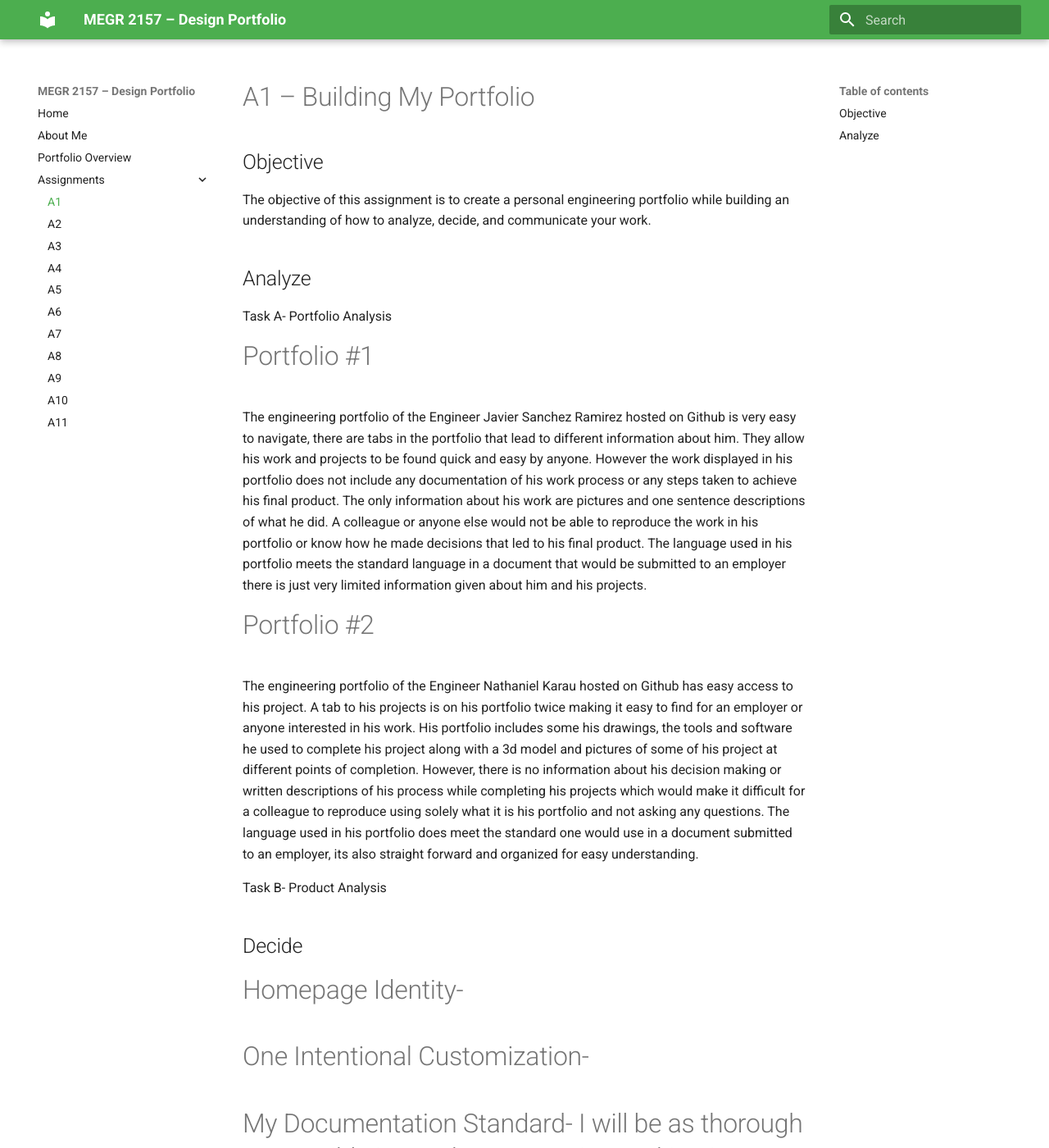
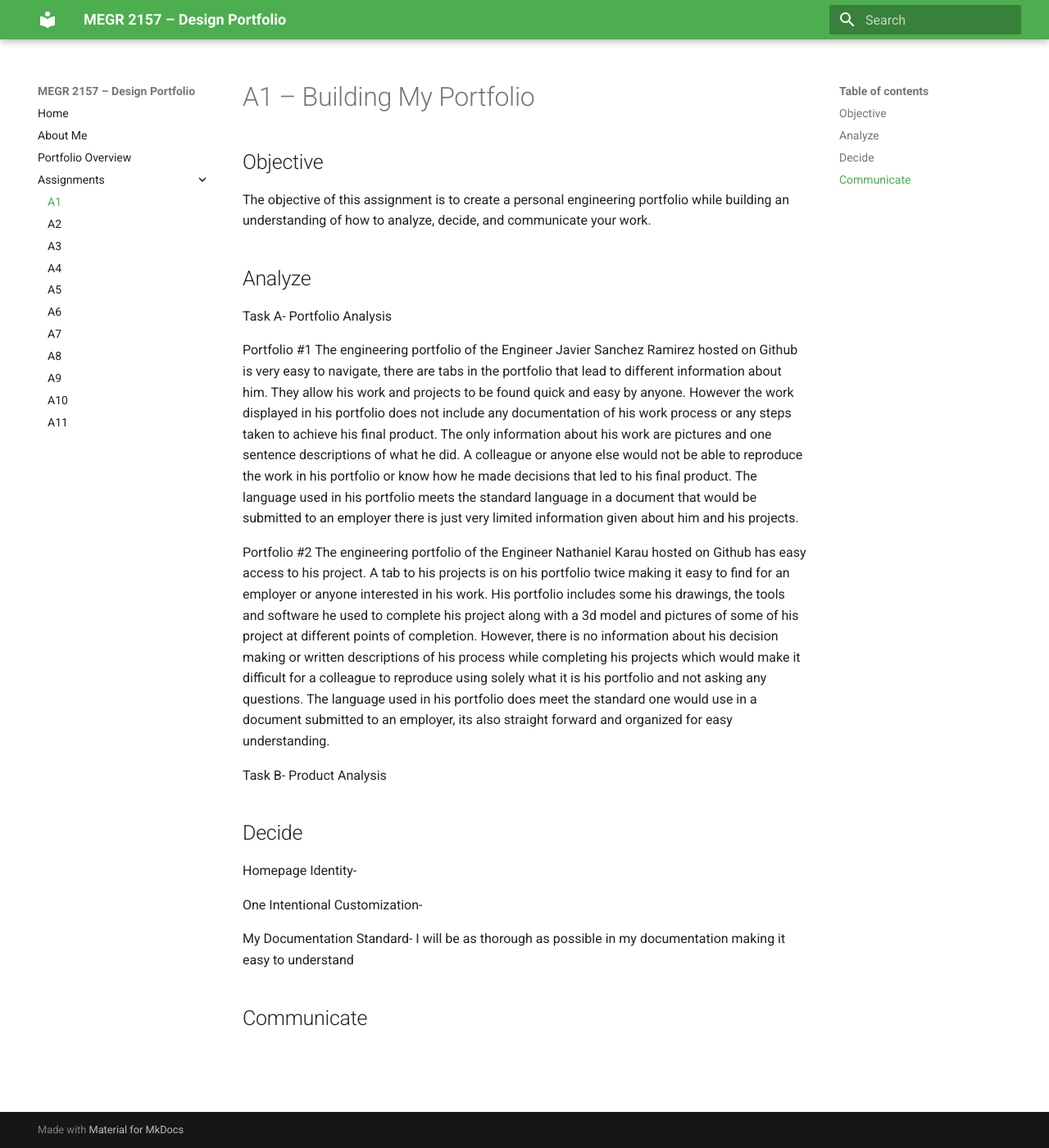
Before and after one commit to yazii03/megr2157-portfolio, an MkDocs documentation site: the page built from docs/assignments/A01/index.md, in a window 1280 px wide and 1400 px high. Shown: the whole window at 82% size. Built offline with MkDocs 1.6.1 and Material for MkDocs 9.7.7, drawn with Linux system fonts in a browser that asks for light colours.

```diff
--- a/docs/assignments/A01/index.md
+++ b/docs/assignments/A01/index.md
@@ -5,17 +5,21 @@ The objective of this assignment is to create a personal engineering portfolio w
 
 ## Analyze
 Task A- Portfolio Analysis
-#Portfolio #1
+
+Portfolio #1
 The engineering portfolio of the Engineer Javier Sanchez Ramirez hosted on Github is very easy to navigate, there are tabs in the portfolio that lead to different information about him. They allow his work and projects to be found quick and easy by anyone. However the work displayed in his portfolio does not include any documentation of his work process or any steps taken to achieve his final product. The only information about his work are pictures and one sentence descriptions of what he did. A colleague or anyone else would not be able to reproduce the work in his portfolio or know how he made decisions that led to his final product. The language used in his portfolio meets the standard language in a document that would be submitted to an employer there is just very limited information given about him and his projects.
-#Portfolio #2
+
+Portfolio #2
 The engineering portfolio of the Engineer Nathaniel Karau hosted on Github has easy access to his project. A tab to his projects is on his portfolio twice making it easy to find for an employer or anyone interested in his work. His portfolio includes some his drawings, the tools and software he used to complete his project along with a 3d model and pictures of some of his project at different points of completion. However, there is no information about his decision making or written descriptions of his process while completing his projects which would make it difficult for a colleague to reproduce using solely what it is his portfolio and not asking any questions. The language used in his portfolio does meet the standard one would use in a document submitted to an employer, its also straight forward and organized for easy understanding.
 
 Task B- Product Analysis
 
 ## Decide
-#Homepage Identity-
-#One Intentional Customization-
-#My Documentation Standard- I will be as thorough as possible in my documentation making it easy to understand
+Homepage Identity-
+
+One Intentional Customization-
+
+My Documentation Standard- I will be as thorough as possible in my documentation making it easy to understand
 
 
 ## Communicate
```
